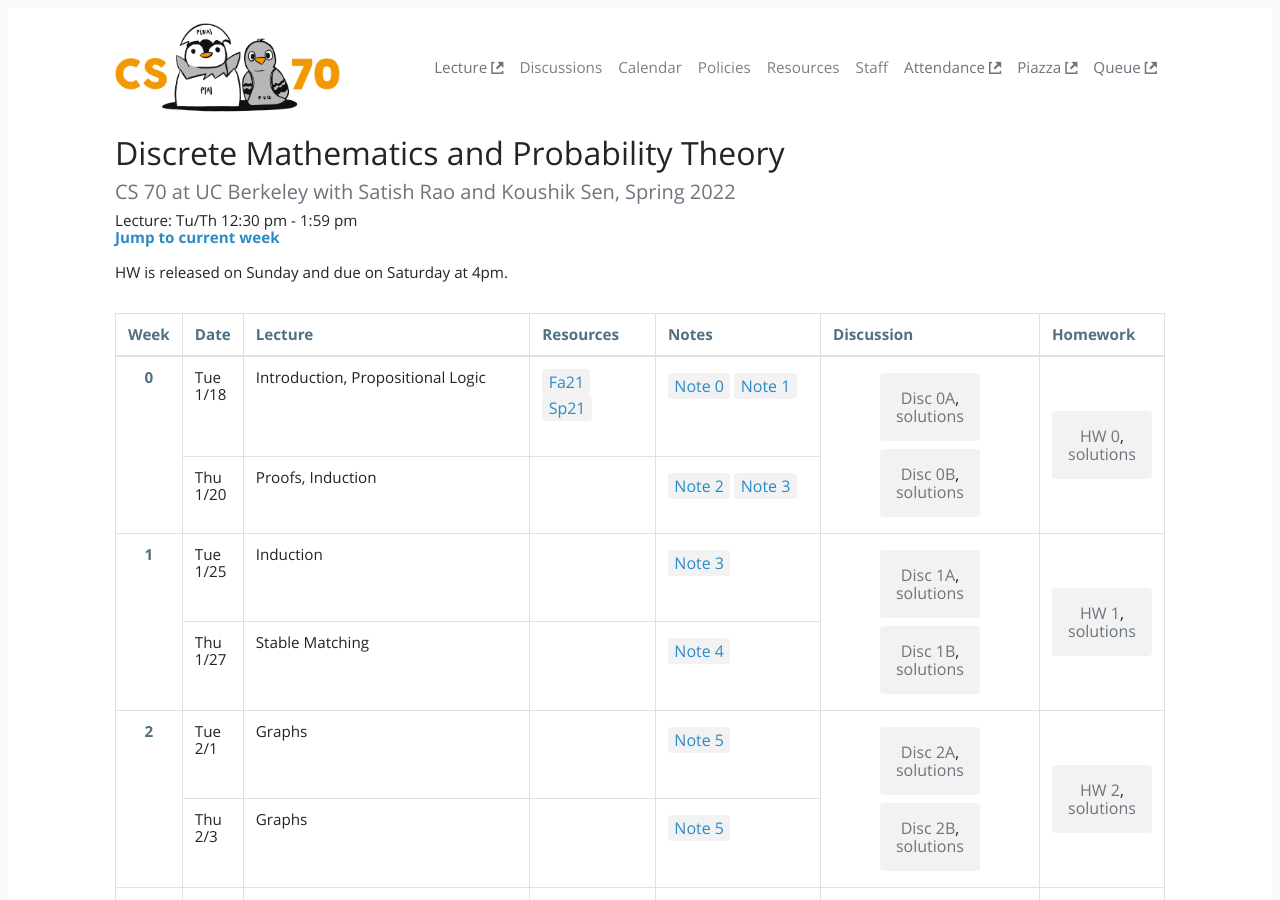
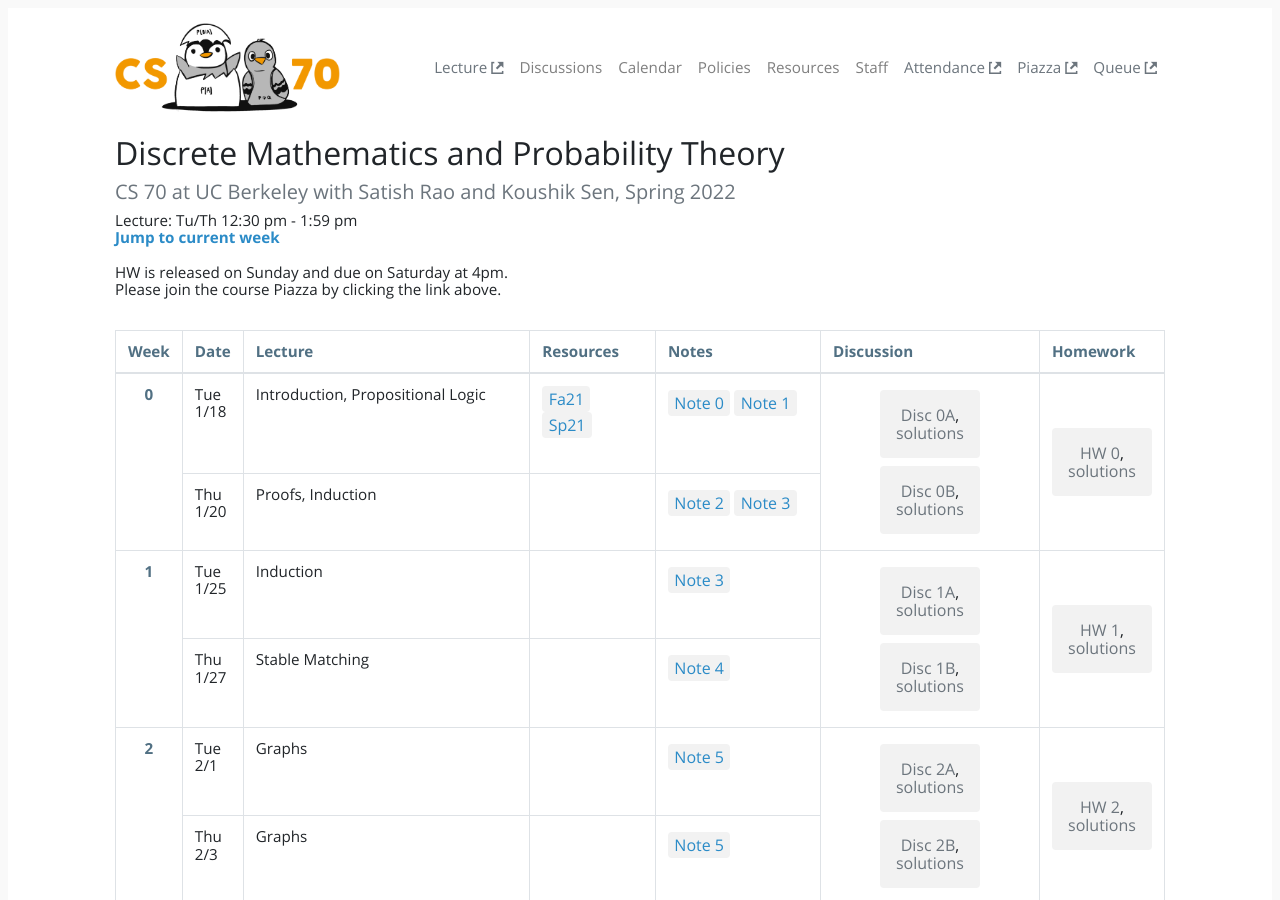
Before and after one commit to tsgoten/cs70-website, a Jekyll site: the page built from index.html, in a window 1280 px wide and 900 px high. Built offline with Jekyll 4.4.1, drawn with Linux system fonts in a browser that asks for light colours.

Commit message:
added note about joining Piazza

```diff
--- a/index.html
+++ b/index.html
@@ -14,7 +14,8 @@ title: Home
 <p>Lecture: Tu/Th 12:30 pm - 1:59 pm<br/>
 <a href="#week0"><b>Jump to current week</b></a><br/><br/>
 
-HW is released on Sunday and due on Saturday at 4pm.
+HW is released on Sunday and due on Saturday at 4pm. <br/>
+Please join the course Piazza by clicking the link above.
 
 
 <div class="table-responsive py-3">
```
